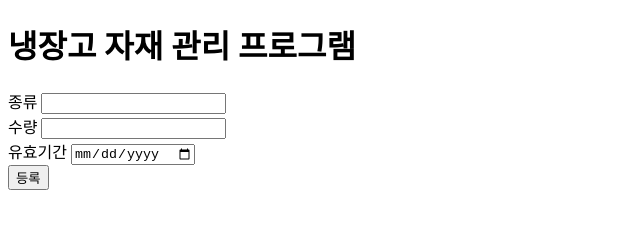
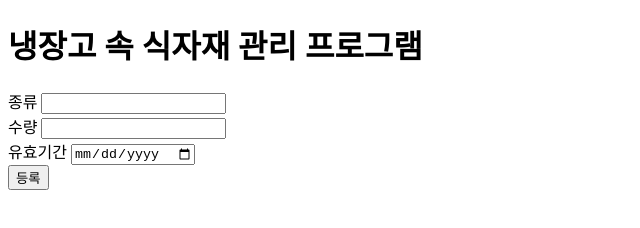
Before and after one commit to pangol/apps_script, a plain HTML site: page 4/2/index.html in a window 1280 px wide. Shown: the whole page, without its empty margins (0-640 px from the left). Drawn offline with Linux system fonts and the light colour scheme.

Commit message:
4-2 변경

```diff
--- a/4/2/index.html
+++ b/4/2/index.html
@@ -17,7 +17,7 @@
     </script>
   </head>
   <body>
-    <h1>냉장고 자재 관리 프로그램</h1>
+    <h1>냉장고 속 식자재 관리 프로그램</h1>
     <label>종류</label>
     <input type="text" name="type">
     <br>
```
